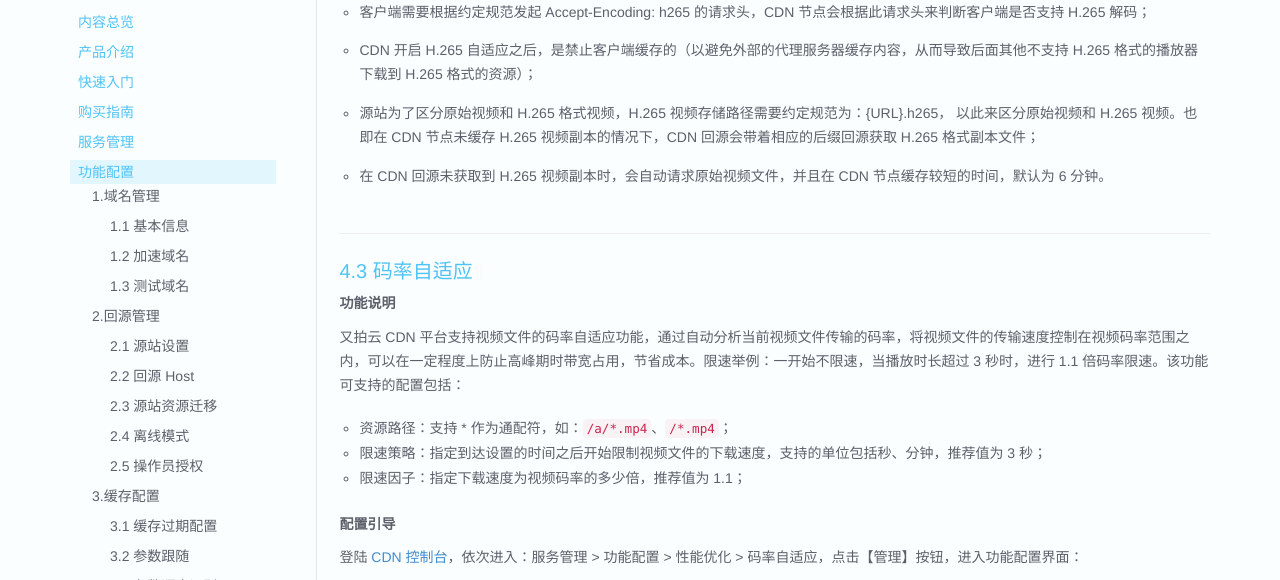
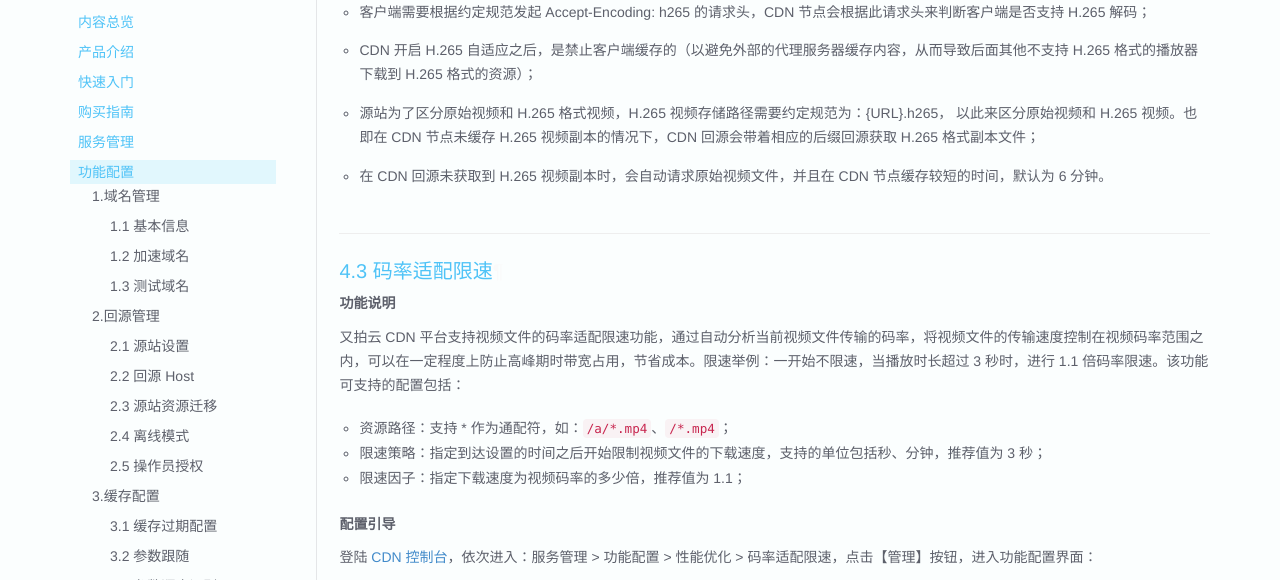
Before and after one commit to upyun/docs, an MkDocs documentation site: the page built from sources/cdn/config.md, in a window 1280 px wide and 1400 px high, scrolled down 32488 px. Shown: the top 580 px of the window. Built offline with MkDocs 1.6.1, drawn with Linux system fonts in a browser that asks for light colours; old or Windows-style settings are respelled for this version of MkDocs; some of the changed text lies outside the part shown; grey boxes are pictures that could not be loaded.

Commit message:
Update config.md
更改：

将码率自适应相关文案改为码率适配限速

```diff
--- a/sources/cdn/config.md
+++ b/sources/cdn/config.md
@@ -817,11 +817,11 @@ CDN 当前识别客户端是否支持 H.265 解码是通过 HTTP 请求头：Acc
 
 ----------
 
-###4.3 码率自适应
+###4.3 码率适配限速
 
 **功能说明**
 
-又拍云 CDN 平台支持视频文件的码率自适应功能，通过自动分析当前视频文件传输的码率，将视频文件的传输速度控制在视频码率范围之内，可以在一定程度上防止高峰期时带宽占用，节省成本。限速举例：一开始不限速，当播放时长超过  3 秒时，进行 1.1 倍码率限速。该功能可支持的配置包括：
+又拍云 CDN 平台支持视频文件的码率适配限速功能，通过自动分析当前视频文件传输的码率，将视频文件的传输速度控制在视频码率范围之内，可以在一定程度上防止高峰期时带宽占用，节省成本。限速举例：一开始不限速，当播放时长超过  3 秒时，进行 1.1 倍码率限速。该功能可支持的配置包括：
 
 * 资源路径：支持 * 作为通配符，如：`/a/*.mp4`、`/*.mp4`；
 * 限速策略：指定到达设置的时间之后开始限制视频文件的下载速度，支持的单位包括秒、分钟，推荐值为 3 秒；
@@ -830,7 +830,7 @@ CDN 当前识别客户端是否支持 H.265 解码是通过 HTTP 请求头：Acc
 
 **配置引导**
 
-登陆 [CDN 控制台](https://console.upyun.com/login/)，依次进入：服务管理 > 功能配置 > 性能优化 > 码率自适应，点击【管理】按钮，进入功能配置界面：
+登陆 [CDN 控制台](https://console.upyun.com/login/)，依次进入：服务管理 > 功能配置 > 性能优化 > 码率适配限速，点击【管理】按钮，进入功能配置界面：
 
 <img src="https://upyun-assets.b0.upaiyun.com/docs/cdn/config/upyun-cdn-config-bit_rate_auto.png" height="400" width="800" />
 
@@ -839,7 +839,7 @@ CDN 当前识别客户端是否支持 H.265 解码是通过 HTTP 请求头：Acc
 依次进行如下操作：
 
 * 滑动开关：将配置界面左上角的开关由关闭状态调整为开启状态；
-* 添加规则：点击配置界面右上角的【添加规则】按钮即可添加码率自适应规则，配置界面如下图所示：
+* 添加规则：点击配置界面右上角的【添加规则】按钮即可添加适配限速规则，配置界面如下图所示：
 
 <img src="https://upyun-assets.b0.upaiyun.com/docs/cdn/config/upyun-cdn-config-bit_rate_auto_add.png" height="400" width="800" />
 
```
